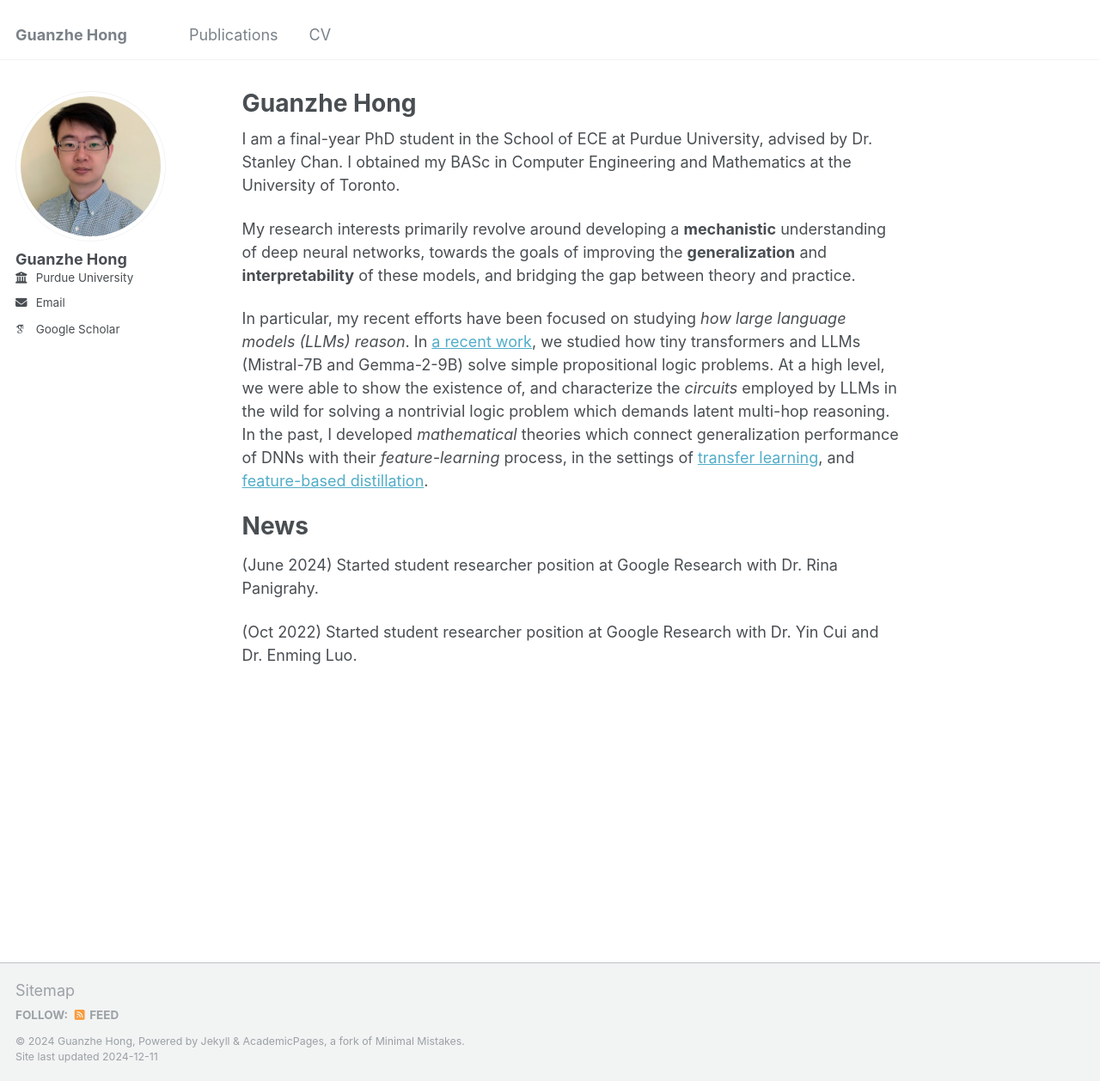
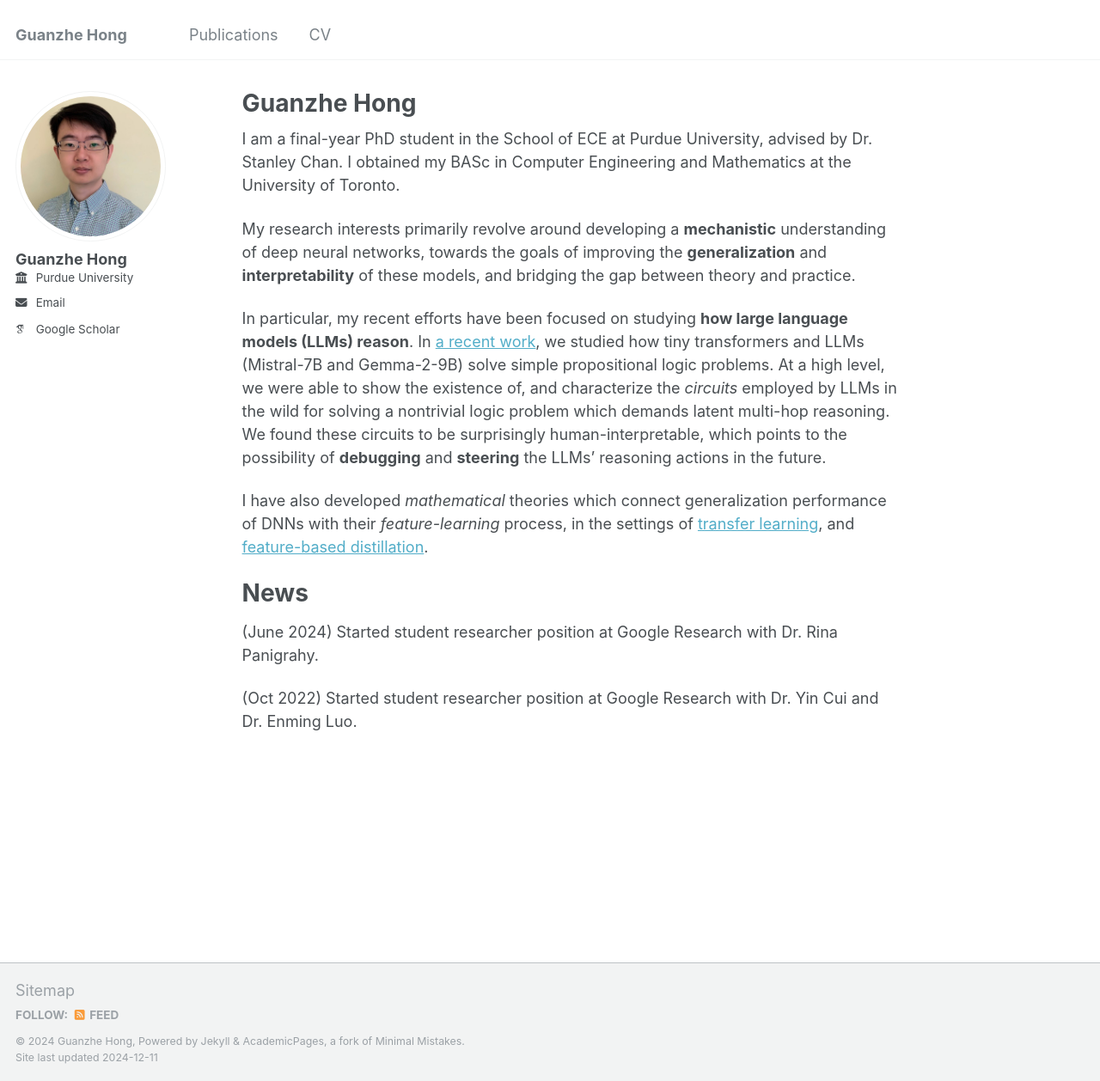
Before and after one commit to guanzhehong/guanzhehong, a Jekyll site: the page built from _pages/about.md, in a window 1280 px wide and 1258 px high. Shown: the whole window at 86% size. Built offline with Jekyll 4.4.1, drawn with Linux system fonts in a browser that asks for light colours; some web fonts are replaced.

Commit message:
Update about.md

```diff
--- a/_pages/about.md
+++ b/_pages/about.md
@@ -11,7 +11,9 @@ I am a final-year PhD student in the School of ECE at Purdue University, advised
 
 My research interests primarily revolve around developing a **mechanistic** understanding of deep neural networks, towards the goals of improving the **generalization** and **interpretability** of these models, and bridging the gap between theory and practice.
 
-In particular, my recent efforts have been focused on studying _how large language models (LLMs) reason_. In [a recent work](https://arxiv.org/abs/2411.04105), we studied how tiny transformers and LLMs (Mistral-7B and Gemma-2-9B) solve simple propositional logic problems. At a high level, we were able to show the existence of, and characterize the _circuits_ employed by LLMs in the wild for solving a nontrivial logic problem which demands latent multi-hop reasoning. In the past, I developed _mathematical_ theories which connect generalization performance of DNNs with their _feature-learning_ process, in the settings of [transfer learning](https://arxiv.org/abs/2410.23129), and [feature-based distillation](https://arxiv.org/abs/2103.07600).
+In particular, my recent efforts have been focused on studying **how large language models (LLMs) reason**. In [a recent work](https://arxiv.org/abs/2411.04105), we studied how tiny transformers and LLMs (Mistral-7B and Gemma-2-9B) solve simple propositional logic problems. At a high level, we were able to show the existence of, and characterize the _circuits_ employed by LLMs in the wild for solving a nontrivial logic problem which demands latent multi-hop reasoning. We found these circuits to be surprisingly human-interpretable, which points to the possibility of **debugging** and **steering** the LLMs' reasoning actions in the future.
+
+I have also developed _mathematical_ theories which connect generalization performance of DNNs with their _feature-learning_ process, in the settings of [transfer learning](https://arxiv.org/abs/2410.23129), and [feature-based distillation](https://arxiv.org/abs/2103.07600).
 
 News
 ======
```
